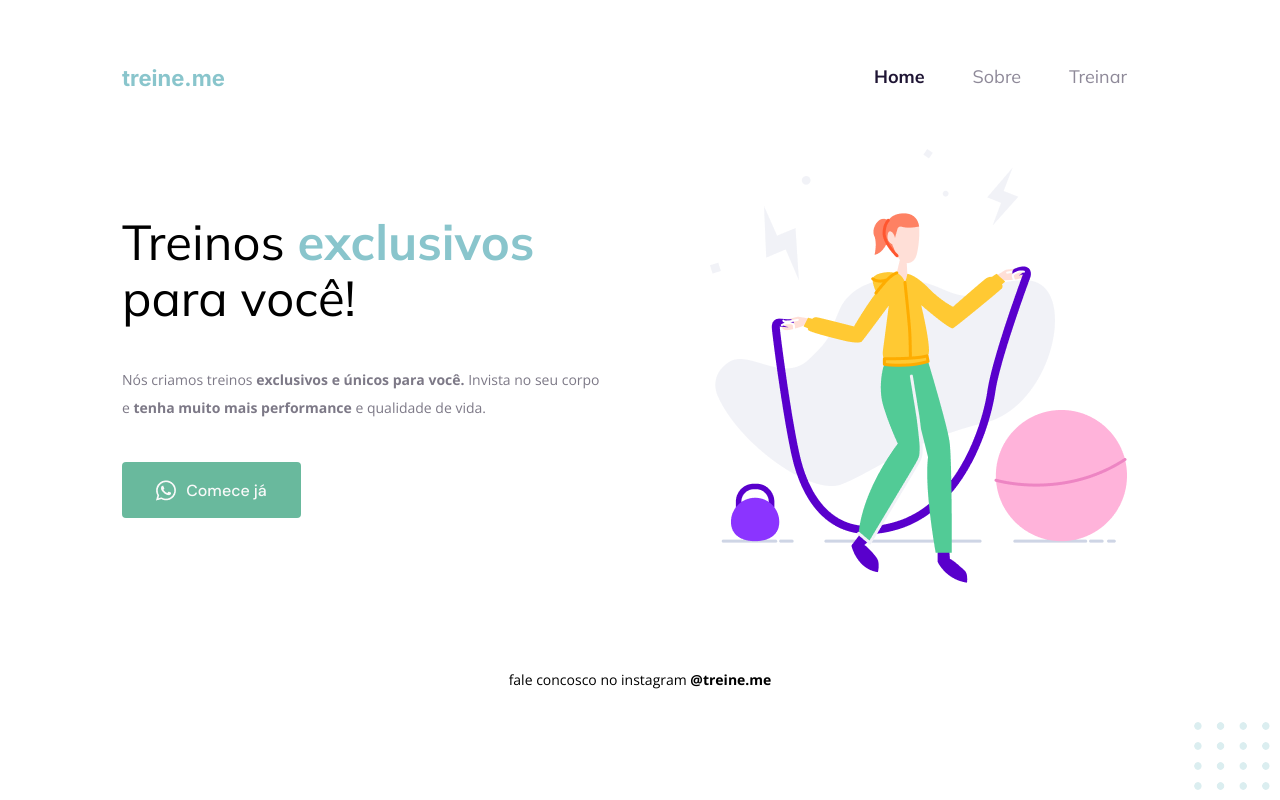
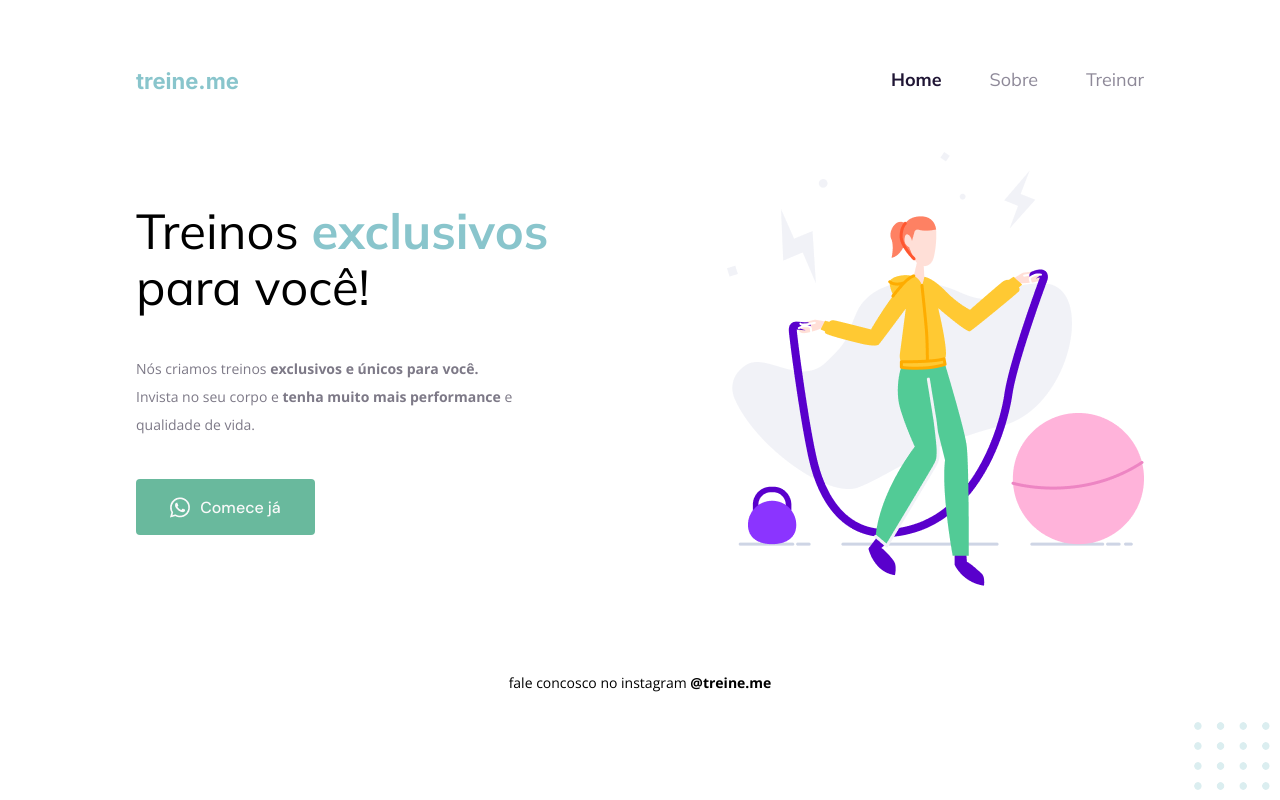
Before and after one commit to dev-rafael92as/explorerRocketseat, a plain HTML site: page Projeto 02/index.html in a window 1280 px wide. Drawn offline with nearby package versions, Linux system fonts and the light colour scheme.

Commit message:
Ajuste final

```diff
--- a/Projeto 02/assets/css/main.css
+++ b/Projeto 02/assets/css/main.css
@@ -14,10 +14,15 @@ a {
     text-decoration: none;
 }
 
+.page__container {
+    width: 1008px;
+    margin: 68px auto 0;
+}
+
 .logo__container {
-    margin: 65px 153px 58px 122px;
     display: flex;
     justify-content: space-between;
+    margin-bottom: 58px;
 }
 
 .logo {
@@ -59,7 +64,6 @@ a {
 .main__container {
     display: flex;
     justify-content: space-between;
-    margin: 0px 153px 0px 122px;
     align-items: center;
 }
 
@@ -89,6 +93,7 @@ a {
     line-height: 28px;
     color: #7D7987;
     margin-bottom: 40px;
+    width: 380px;
 }
 
 .main__container-left-cta {
--- a/Projeto 02/index.html
+++ b/Projeto 02/index.html
@@ -9,9 +9,11 @@
     <link rel="stylesheet" href="./assets/css/main.css">
 </head>
 <body>
-    <nav class="logo__container">
+    <div class="page__container">
+        <header class="logo__container">
             <a href="#" class="logo">treine.me</a>
 
+            <nav>
                 <ul class="nav__list">
                     <li class="nav__item">
                         <a href="#" class="nav__link nav__link--active">
@@ -30,6 +32,7 @@
                     </li>
                 </ul>
             </nav>
+        </header>
         <main class="main__content">
             <section class="main__container">
                 <div class="main__container-left">
@@ -53,6 +56,7 @@
                 fale concosco no instagram <strong><a target="_blank" class="footer__link" href="https://www.instagram.com/treine.me/">@treine.me</a></strong>
             </p>
         </footer>
+    </div>
     <svg class="img-balls__decoration" width="86" height="78" viewBox="0 0 86 78" fill="none" xmlns="http://www.w3.org/2000/svg">
         <g opacity="0.3">
             <mask id="mask0_1_71" style="mask-type:alpha" maskUnits="userSpaceOnUse" x="0" y="0" width="8" height="8">
```
Lines whose indentation alone changed are shown as unchanged.
